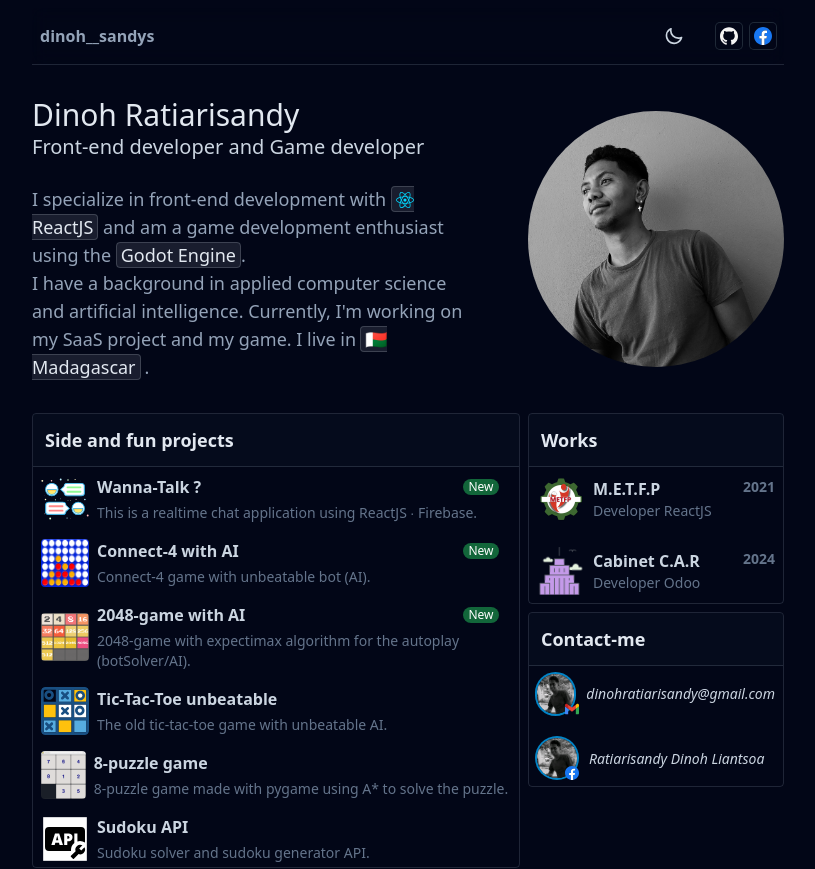
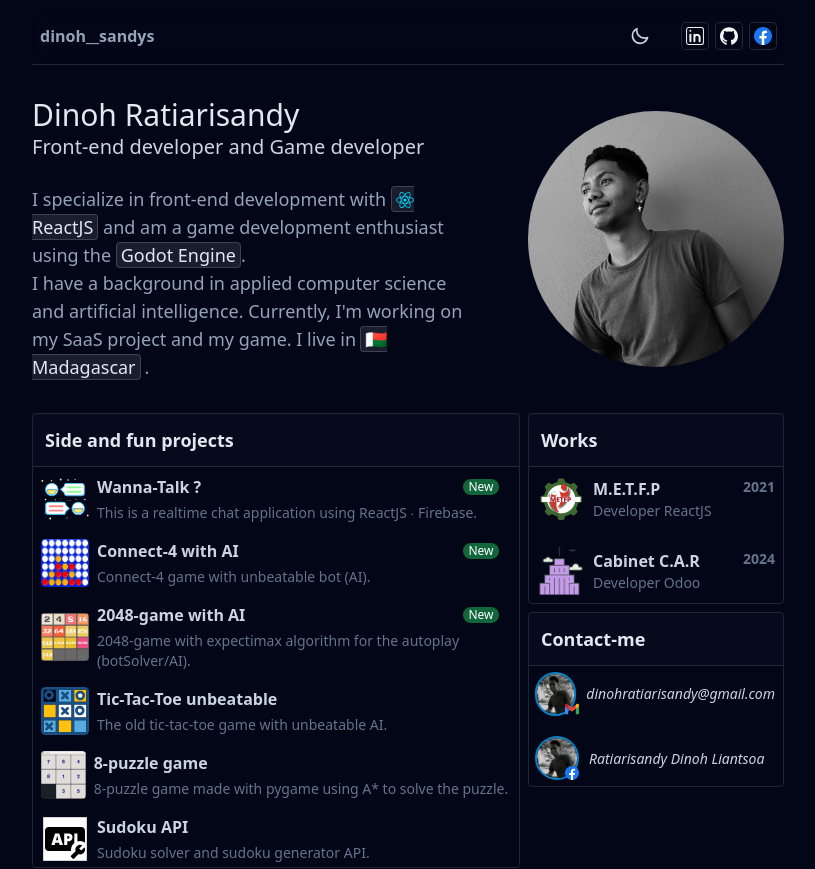
Before and after one commit to DinohRatiarisandy/dinohratiarisandy.github.io, a React (Vite) app: page / in a window 1280 px wide. Shown: the top 869 px of the page, without its empty margins (232-1047 px from the left). Built offline with nearby package versions, Linux system fonts and the light colour scheme.

Commit message:
feat: add LinkedIn

```diff
--- a/src/components/SocialNetwork.tsx
+++ b/src/components/SocialNetwork.tsx
@@ -1,9 +1,18 @@
 import GithubIcon from "./icons/GithubIcon"
 import FacebookIcon from "./icons/FacebookIcon"
+import LinkedInIcon from "./icons/LinkedInIcon"
 
 function SocialNetwork() {
    return (
       <div className="flex items-center gap-2">
+         <button className="rounded p-1 ring-1 ring-slate-900/20 transition-colors hover:bg-slate-500/20 hover:text-slate-900 dark:ring-gray-800">
+            <a
+               target="_blank"
+               href="https://www.linkedin.com/in/dinoh-ratiarisandy/"
+            >
+               <LinkedInIcon size={18} title="Linkedin" />
+            </a>
+         </button>
          <button className="rounded p-1 ring-1 ring-slate-900/20 transition-colors hover:bg-slate-500/20 hover:text-slate-800 dark:ring-gray-800">
             <a target="_blank" href="https://github.com/DinohRatiarisandy">
                <GithubIcon size={18} title="GitHub" />
```
